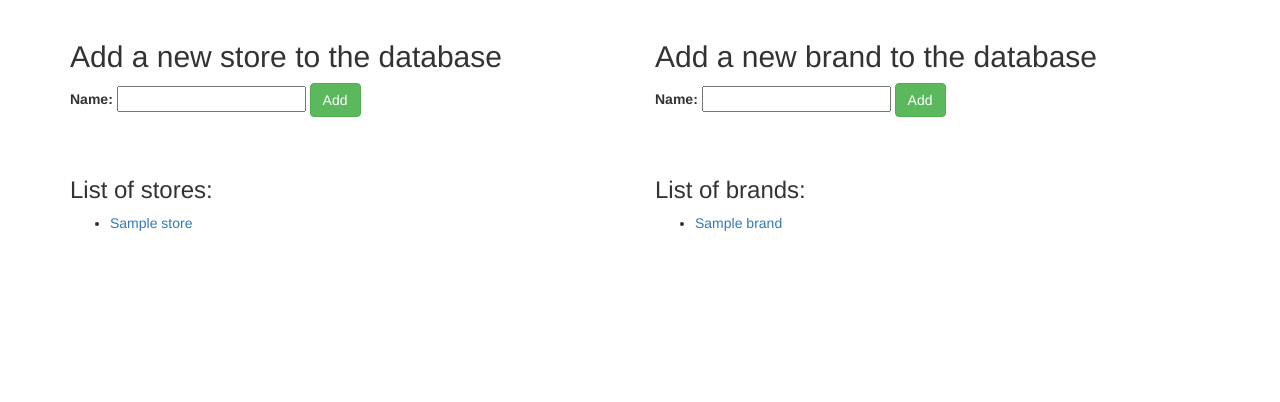
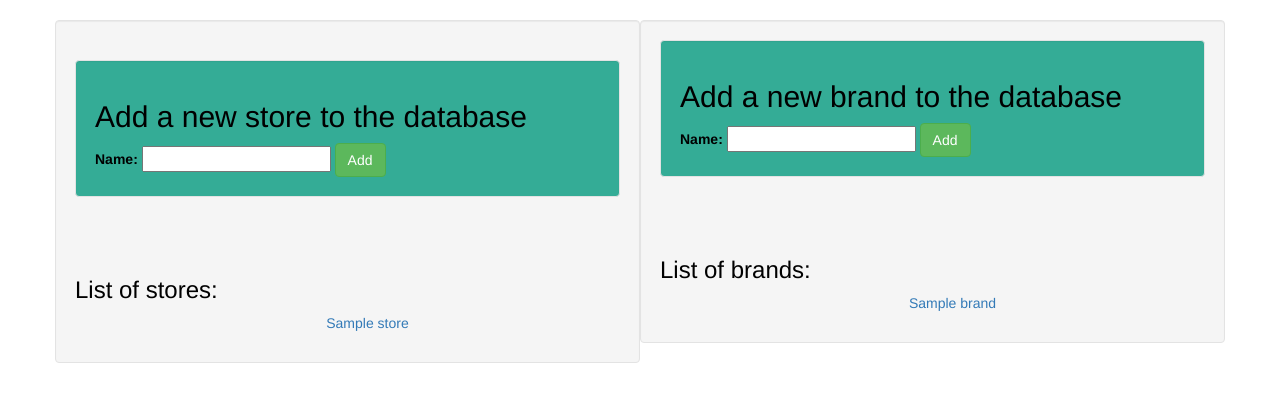
Before and after one commit to Xesme/shoes, a PHP site: template views/index.html.twig in a window 1280 px wide. Shown: the part 52-454 px from the top of the page. Run offline with PHP 8.4, Linux system fonts and the light colour scheme; the template is opened without the code that fills it: most values are stand-ins (such as "Sample title", 1, 10 or a date in 2020); some libraries are stand-ins or nearby versions.

Commit message:
add css and bootstrap styling views/, fix twig routes app/

```diff
--- a/views/base.html.twig
+++ b/views/base.html.twig
@@ -5,6 +5,7 @@
 <head>
     <link rel='stylesheet' href='https://maxcdn.bootstrapcdn.com/bootswatch/3.3.7/journal/bootstrap.min.css'>
     <meta charset="utf-8">
+    <link rel="stylesheet" href="/styles.css">
     <title> OMG Shoes! </title>
 </head>
 <body>
--- a/views/index.html.twig
+++ b/views/index.html.twig
@@ -1,10 +1,10 @@
 {% extends 'base.html.twig' %}
 
 {% block page %}
-<div class="col-md-6">
+<div class="col-md-6 well">
     <h1>{{ store }}</h1>
-    <h2>Add a new store to the database</h2>
-    <form action="/add/store" method="post">
+    <form class="box well" action="/add/store" method="post">
+        <h2>Add a new store to the database</h2>
         <label for="name">Name:</label>
         <input type="text" name="name" required>
         <button class="btn btn-success" type="submit"> Add </button>
@@ -20,9 +20,9 @@
     </ul>
     {% endif %}
 </div>
-<div class="col-md-6">
-    <h2>Add a new brand to the database</h2>
-    <form action="/add/brand" method="post">
+<div class="col-md-6 well">
+    <form class="box well" action="/add/brand" method="post">
+        <h2>Add a new brand to the database</h2>
         <label for="brand_name">Name:</label>
         <input type="text" name="brand_name" required>
         <button class="btn btn-success" type="submit"> Add </button>
--- /dev/null
+++ b/web/styles.css
@@ -0,0 +1,12 @@
+li {
+    list-style-type: none;
+    text-align: center;
+}
+
+.box {
+    background-color: #34ac96;
+}
+
+.well {
+    color: #000;
+}
```
Also changed, not shown: app/app.php (+12 -9 lines), views/brand.html.twig (+8 -6 lines), views/store.html.twig (+4 -4 lines).
